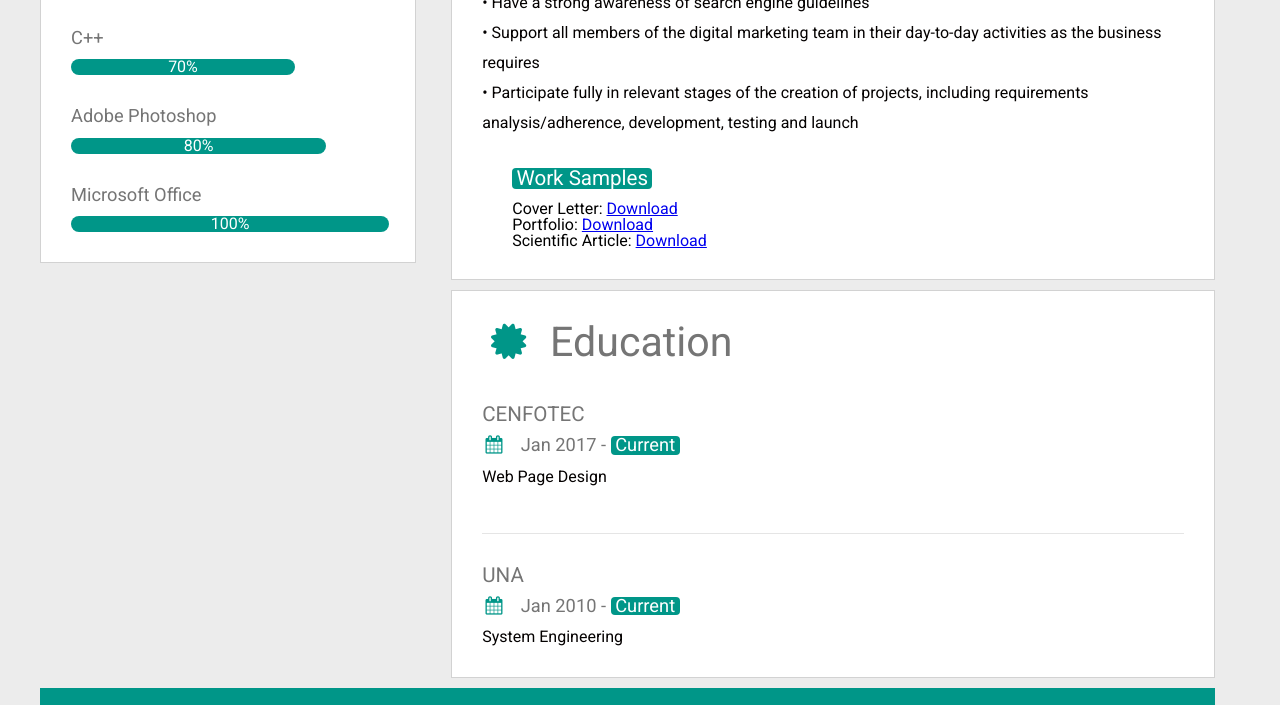
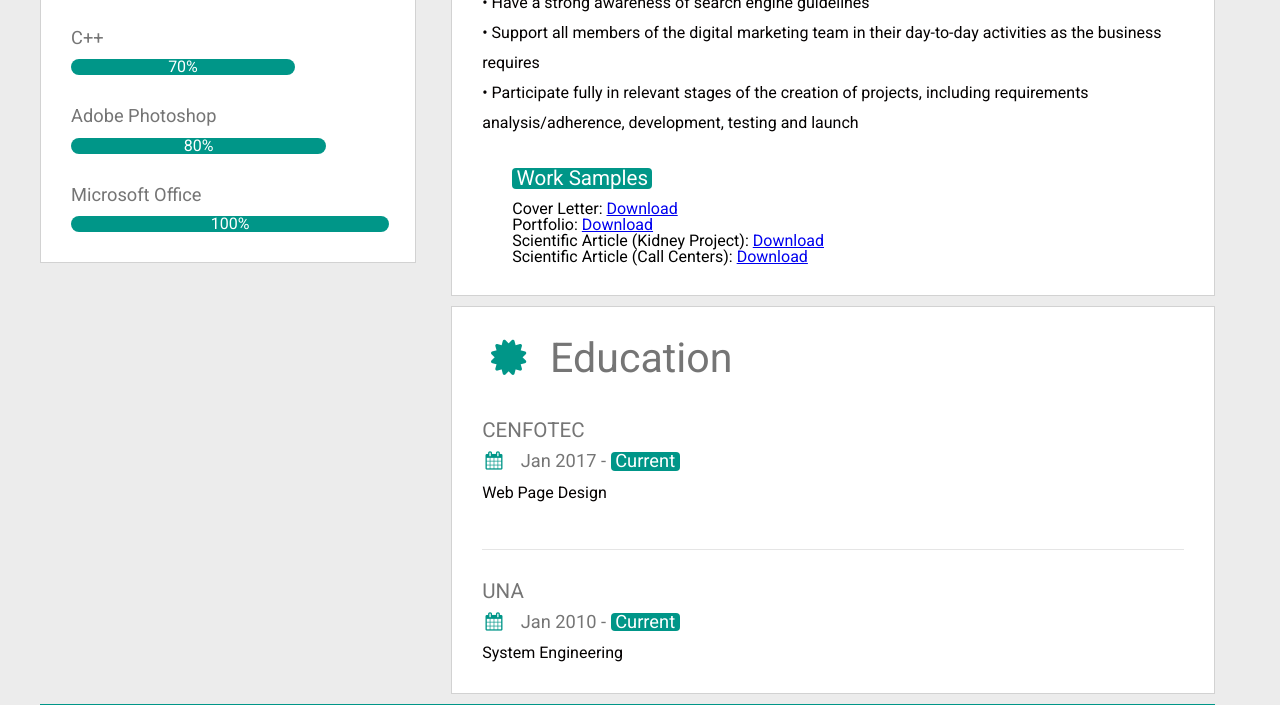
Before and after one commit to cvarelaf/Resume, a plain HTML site: page index.html in a window 1280 px wide. Shown: the part 898-1603 px from the top of the page. Drawn offline with Linux system fonts and the light colour scheme.

Commit message:
Update index.html

```diff
--- a/index.html
+++ b/index.html
@@ -80,7 +80,8 @@
             <h2><span class="tag">Work Samples</span></h2>
             Cover Letter: <a href="https://drive.google.com/uc?export=download&id=134m1SRaHfJ45-eYPGEeRu_CKV0bpojSn">Download</a><br>
             Portfolio: <a href="https://drive.google.com/uc?export=download&id=15lBKJPZJfIudk4oUDgWbaKwU9-DGKOXf">Download</a><br>
-            Scientific Article: <a href="https://drive.google.com/uc?export=download&id=1nIC1r9ApUt4SdrD1lFhPVEALEvkohShi">Download</a><br>
+            Scientific Article (Kidney Project): <a href="https://drive.google.com/uc?export=download&id=1D0F4VKLxOKV-GAwFOBkVFUXwWfHmXwGM">Download</a><br>
+            Scientific Article (Call Centers): <a href="https://drive.google.com/uc?export=download&id=1DGUA8i1Z9pjynzh3BQtM4CeqQwKAKY7W">Download</a><br>
           </p>
           </div>
         </div>
```
